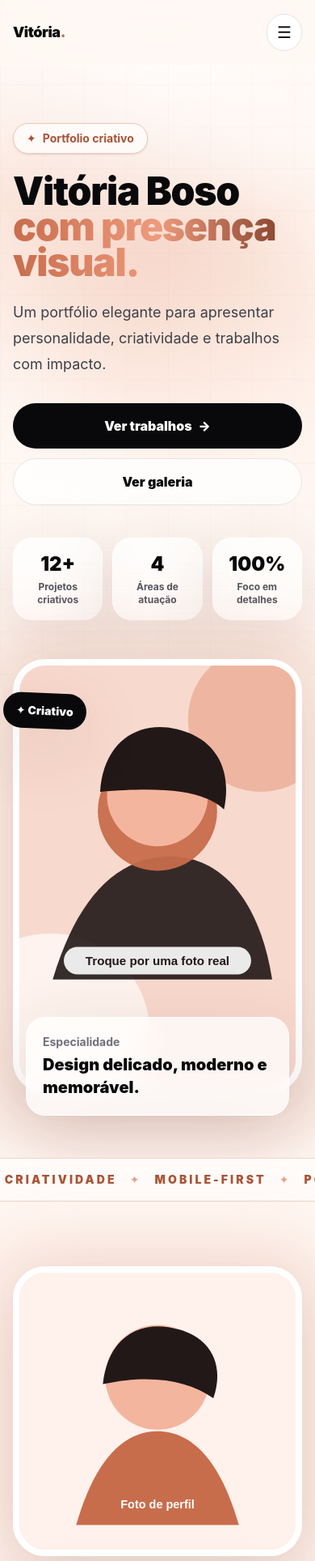
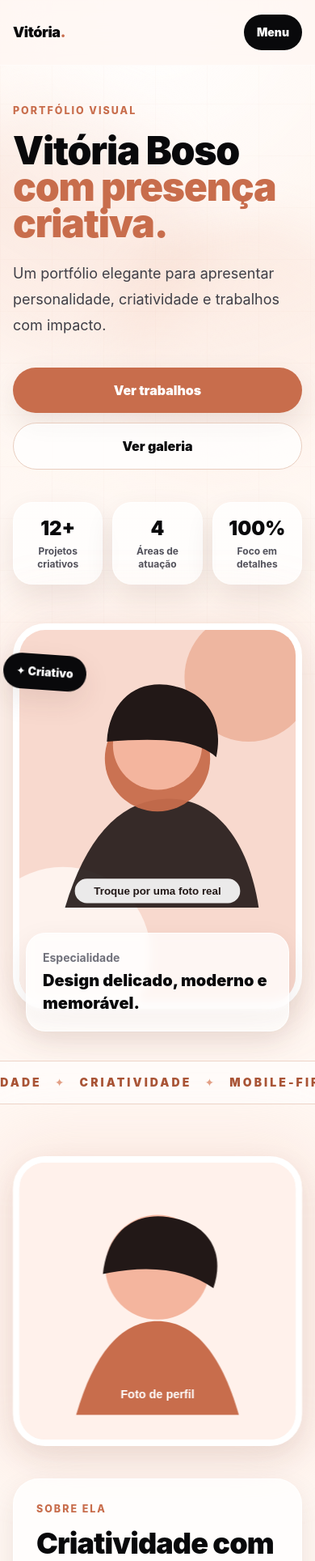
Before and after one commit to marlouun/portfolio-vitoria-boso, a React (Vite) app: page / in a window 390 px wide. Shown: the top 1928 px of the page at 81% size. Built offline with nearby package versions, Linux system fonts and the light colour scheme.

Commit message:
otimização da pagina

```diff
--- a/package.json
+++ b/package.json
@@ -15,7 +15,6 @@
     "typescript": "latest",
     "react": "latest",
     "react-dom": "latest",
-    "framer-motion": "latest",
     "tailwindcss": "latest",
     "@tailwindcss/vite": "latest"
   },
--- a/src/components/About.tsx
+++ b/src/components/About.tsx
@@ -1,37 +1,41 @@
-import { motion } from 'framer-motion';
 import { profile } from '../data/profile';
 import { Reveal } from './Reveal';
 
 export function About() {
+  const cards = [
+    { icon: '♡', title: 'Estilo autoral', text: 'Uma apresentação pensada para valorizar imagens, história e personalidade.' },
+    { icon: '⌖', title: profile.location, text: 'Aberta para projetos, parcerias e novas oportunidades criativas.' },
+  ];
+
   return (
-    <section id="sobre" className="py-20">
+    <section id="sobre" className="py-16 sm:py-20">
       <div className="container-page grid gap-10 lg:grid-cols-[0.8fr_1.2fr] lg:items-center">
         <Reveal direction="right" className="relative">
-          <motion.div className="absolute -inset-4 rounded-[2.5rem] bg-[#f2c6b6]/40 blur-2xl" animate={{ scale: [1, 1.08, 1] }} transition={{ duration: 5, repeat: Infinity }} />
-          <motion.img
-            whileHover={{ rotate: 1.5, scale: 1.02 }}
+          <div className="absolute -inset-4 rounded-[2.5rem] bg-[#f2c6b6]/32 blur-2xl" aria-hidden="true" />
+          <img
             src={profile.profileImage}
             alt="Foto de perfil de Vitória Boso"
-            className="soft-shadow relative aspect-square w-full rounded-[2.5rem] border-8 border-white object-cover"
+            className="soft-shadow relative aspect-square w-full rounded-[2.5rem] border-8 border-white object-cover transition duration-500 hover:rotate-1 hover:scale-[1.01]"
+            loading="lazy"
+            decoding="async"
+            width="900"
+            height="900"
           />
         </Reveal>
 
-        <Reveal direction="left" delay={0.08}>
+        <Reveal direction="left" delay={0.06}>
           <div className="card-glass rounded-[2rem] p-7 soft-shadow sm:p-10">
             <p className="section-kicker">Sobre ela</p>
             <h2 className="mt-3 text-4xl font-black tracking-tight text-zinc-950 sm:text-5xl">Criatividade com identidade e cuidado em cada detalhe.</h2>
             <p className="mt-6 text-lg leading-8 text-zinc-700">{profile.shortBio}</p>
 
             <div className="mt-8 grid gap-4 sm:grid-cols-2">
-              {[
-                { icon: '♡', title: 'Estilo autoral', text: 'Uma apresentação pensada para valorizar imagens, história e personalidade.' },
-                { icon: '⌖', title: profile.location, text: 'Aberta para projetos, parcerias e novas oportunidades criativas.' },
-              ].map((item, index) => (
-                <motion.div key={item.title} whileHover={{ y: -8, rotate: index === 0 ? -1 : 1 }} className="rounded-3xl bg-white p-5 transition">
+              {cards.map((item) => (
+                <div key={item.title} className="rounded-3xl bg-white p-5 transition duration-300 hover:-translate-y-2">
                   <span className="text-2xl text-[#c86d4c]" aria-hidden="true">{item.icon}</span>
                   <h3 className="mt-4 text-xl font-black">{item.title}</h3>
                   <p className="mt-2 text-sm leading-6 text-zinc-600">{item.text}</p>
-                </motion.div>
+                </div>
               ))}
             </div>
           </div>
--- a/src/components/DynamicBackground.tsx
+++ b/src/components/DynamicBackground.tsx
@@ -1,25 +1,11 @@
-import { motion } from 'framer-motion';
-
 export function DynamicBackground() {
   return (
-    <div className="pointer-events-none fixed inset-0 -z-10 overflow-hidden bg-[#fff7f2]">
-      <motion.div
-        className="absolute -left-32 top-24 h-80 w-80 rounded-full bg-[#f2c6b6]/70 blur-3xl"
-        animate={{ x: [0, 80, 20, 0], y: [0, 40, 120, 0], scale: [1, 1.18, 0.95, 1] }}
-        transition={{ duration: 16, repeat: Infinity, ease: 'easeInOut' }}
-      />
-      <motion.div
-        className="absolute -right-32 top-1/3 h-96 w-96 rounded-full bg-[#eaa98e]/45 blur-3xl"
-        animate={{ x: [0, -70, -20, 0], y: [0, -55, 70, 0], scale: [1, 0.9, 1.15, 1] }}
-        transition={{ duration: 18, repeat: Infinity, ease: 'easeInOut' }}
-      />
-      <motion.div
-        className="absolute bottom-0 left-1/3 h-72 w-72 rounded-full bg-[#ffd9c8]/60 blur-3xl"
-        animate={{ x: [0, 50, -60, 0], y: [0, -80, -20, 0], scale: [1, 1.12, 1, 1] }}
-        transition={{ duration: 20, repeat: Infinity, ease: 'easeInOut' }}
-      />
-      <div className="absolute inset-0 bg-[radial-gradient(circle_at_top,rgba(255,255,255,0.95),rgba(255,247,242,0.35)_35%,rgba(255,247,242,0.95)_72%)]" />
-      <div className="absolute inset-0 opacity-[0.32] [background-image:linear-gradient(rgba(200,109,76,0.10)_1px,transparent_1px),linear-gradient(90deg,rgba(200,109,76,0.10)_1px,transparent_1px)] [background-size:52px_52px]" />
+    <div className="pointer-events-none fixed inset-0 -z-10 overflow-hidden bg-[#fff7f2]" aria-hidden="true">
+      <div className="ambient ambient-one" />
+      <div className="ambient ambient-two" />
+      <div className="ambient ambient-three" />
+      <div className="absolute inset-0 bg-[radial-gradient(circle_at_top,rgba(255,255,255,0.95),rgba(255,247,242,0.42)_36%,rgba(255,247,242,0.96)_72%)]" />
+      <div className="absolute inset-0 opacity-[0.22] [background-image:linear-gradient(rgba(200,109,76,0.10)_1px,transparent_1px),linear-gradient(90deg,rgba(200,109,76,0.10)_1px,transparent_1px)] [background-size:64px_64px]" />
     </div>
   );
 }
--- a/src/components/Header.tsx
+++ b/src/components/Header.tsx
@@ -1,5 +1,4 @@
 import { useState } from 'react';
-import { motion } from 'framer-motion';
 
 const links = [
   { href: '#sobre', label: 'Sobre' },
@@ -12,55 +11,51 @@ export function Header() {
   const [open, setOpen] = useState(false);
 
   return (
-    <motion.header
-      initial={{ y: -80, opacity: 0 }}
-      animate={{ y: 0, opacity: 1 }}
-      transition={{ duration: 0.75, ease: [0.16, 1, 0.3, 1] }}
-      className="fixed inset-x-0 top-0 z-50 border-b border-white/50 bg-[#fff7f2]/72 backdrop-blur-2xl"
-    >
+    <header className="header-enter fixed inset-x-0 top-0 z-50 border-b border-white/50 bg-[#fff7f2]/78 backdrop-blur-xl">
       <nav className="container-page flex h-20 items-center justify-between">
         <a href="#inicio" className="focus-ring rounded-full text-lg font-black tracking-tight">
           Vitória<span className="text-[#c86d4c]">.</span>
         </a>
 
-        <div className="hidden items-center gap-2 rounded-full border border-white/70 bg-white/55 p-1 md:flex">
+        <div className="hidden items-center gap-2 rounded-full border border-white/70 bg-white/60 p-1 md:flex">
           {links.map((link) => (
-            <a key={link.href} href={link.href} className="focus-ring rounded-full px-4 py-2 text-sm font-semibold text-zinc-700 transition hover:bg-white hover:text-[#c86d4c]">
+            <a key={link.href} href={link.href} className="focus-ring rounded-full px-5 py-3 text-sm font-bold text-zinc-700 transition hover:bg-[#c86d4c] hover:text-white">
               {link.label}
             </a>
           ))}
         </div>
 
-        <a href="#contato" className="focus-ring hidden rounded-full bg-zinc-950 px-5 py-3 text-sm font-bold text-white transition hover:-translate-y-0.5 hover:bg-[#c86d4c] md:inline-flex">
-          Fale comigo
+        <a href="#contato" className="magnetic-btn focus-ring hidden rounded-full bg-zinc-950 px-5 py-3 text-sm font-black text-white transition hover:-translate-y-0.5 md:inline-flex">
+          Falar agora
         </a>
 
         <button
           type="button"
+          className="focus-ring rounded-full bg-zinc-950 px-4 py-3 text-sm font-black text-white md:hidden"
           onClick={() => setOpen((value) => !value)}
-          className="focus-ring inline-flex rounded-full border border-zinc-200 bg-white p-3 text-zinc-950 md:hidden"
-          aria-label="Abrir menu"
+          aria-expanded={open}
+          aria-controls="mobile-menu"
         >
-          <span className="text-xl leading-none">☰</span>
+          Menu
         </button>
       </nav>
 
       {open && (
-        <motion.div initial={{ opacity: 0, y: -12 }} animate={{ opacity: 1, y: 0 }} className="container-page pb-5 md:hidden">
-          <div className="card-glass flex flex-col gap-2 rounded-3xl p-3">
+        <div id="mobile-menu" className="container-page pb-5 md:hidden">
+          <div className="rounded-3xl border border-white/70 bg-white/92 p-3 shadow-2xl">
             {links.map((link) => (
               <a
                 key={link.href}
                 href={link.href}
                 onClick={() => setOpen(false)}
-                className="rounded-2xl px-4 py-3 font-bold text-zinc-800 transition hover:bg-white"
+                className="block rounded-2xl px-4 py-3 font-bold text-zinc-800 hover:bg-[#fff1eb]"
               >
                 {link.label}
               </a>
             ))}
           </div>
-        </motion.div>
+        </div>
       )}
-    </motion.header>
+    </header>
   );
 }
--- a/src/components/Hero.tsx
+++ b/src/components/Hero.tsx
@@ -1,77 +1,57 @@
-import { motion, useScroll, useTransform } from 'framer-motion';
 import { profile } from '../data/profile';
 
-const fadeUp = {
-  hidden: { opacity: 0, y: 34, filter: 'blur(12px)' },
-  visible: { opacity: 1, y: 0, filter: 'blur(0px)' },
-};
+export function Hero() {
+  return (
+    <section id="inicio" className="relative overflow-hidden pb-16 pt-32 sm:pt-36 lg:min-h-screen lg:pb-24">
+      <div className="container-page grid gap-12 lg:grid-cols-[1.05fr_0.95fr] lg:items-center">
+        <div className="hero-copy">
+          <p className="section-kicker">Portfólio visual</p>
+          <h1 className="mt-4 max-w-4xl text-5xl font-black leading-[0.94] tracking-tight text-zinc-950 sm:text-6xl lg:text-7xl">
+            {profile.name}
+            <span className="block text-[#c86d4c]">com presença criativa.</span>
+          </h1>
+          <p className="mt-6 max-w-2xl text-lg leading-8 text-zinc-700 sm:text-xl">{profile.headline}</p>
 
-export function Hero() {
-  const { scrollY } = useScroll();
-  const imageY = useTransform(scrollY, [0, 700], [0, 90]);
-  const titleY = useTransform(scrollY, [0, 700], [0, -45]);
-
-  return (
-    <section id="inicio" className="relative min-h-screen overflow-hidden pt-28">
-      <motion.div
-        style={{ y: titleY }}
-        className="container-page relative grid items-center gap-12 pb-20 pt-10 lg:grid-cols-[1.05fr_0.95fr] lg:pt-20"
-      >
-        <motion.div initial="hidden" animate="visible" transition={{ staggerChildren: 0.12 }}>
-          <motion.div variants={fadeUp} transition={{ duration: 0.72 }} className="mb-6 inline-flex items-center gap-2 rounded-full border border-[#efc6b7] bg-white/70 px-4 py-2 text-sm font-bold text-[#a95436] shadow-sm backdrop-blur-xl">
-            <motion.span animate={{ rotate: [0, 18, -18, 0], scale: [1, 1.2, 1] }} transition={{ duration: 2.4, repeat: Infinity }} aria-hidden="true">✦</motion.span>
-            Portfolio criativo
-          </motion.div>
-
-          <motion.h1 variants={fadeUp} transition={{ duration: 0.78 }} className="max-w-3xl text-5xl font-black leading-[0.92] tracking-tight text-zinc-950 sm:text-6xl lg:text-7xl">
-            {profile.name}
-            <span className="block bg-gradient-to-r from-[#c86d4c] via-[#ee9a7d] to-[#7a3824] bg-clip-text text-transparent">com presença visual.</span>
-          </motion.h1>
-
-          <motion.p variants={fadeUp} transition={{ duration: 0.78 }} className="mt-6 max-w-2xl text-lg leading-8 text-zinc-700 sm:text-xl">{profile.headline}</motion.p>
-
-          <motion.div variants={fadeUp} transition={{ duration: 0.78 }} className="mt-8 flex flex-col gap-3 sm:flex-row">
-            <a href="#projetos" className="magnetic-btn focus-ring inline-flex items-center justify-center gap-2 rounded-full bg-zinc-950 px-7 py-4 font-black text-white transition hover:-translate-y-1 hover:bg-[#c86d4c]">
-              Ver trabalhos <span aria-hidden="true">→</span>
+          <div className="mt-9 flex flex-col gap-3 sm:flex-row">
+            <a href="#projetos" className="magnetic-btn focus-ring rounded-full bg-[#c86d4c] px-7 py-4 text-center font-black text-white soft-shadow transition hover:-translate-y-1">
+              Ver trabalhos
             </a>
-            <a href="#galeria" className="focus-ring inline-flex items-center justify-center rounded-full border border-zinc-200 bg-white/80 px-7 py-4 font-black text-zinc-950 backdrop-blur transition hover:-translate-y-1 hover:border-[#c86d4c]">
+            <a href="#galeria" className="focus-ring rounded-full border border-[#e8cdbf] bg-white/75 px-7 py-4 text-center font-black text-zinc-950 backdrop-blur transition hover:-translate-y-1 hover:border-[#c86d4c]">
               Ver galeria
             </a>
-          </motion.div>
+          </div>
 
-          <motion.div variants={fadeUp} transition={{ duration: 0.78 }} className="mt-10 grid grid-cols-3 gap-3 sm:max-w-xl">
+          <div className="mt-10 grid grid-cols-3 gap-3 sm:max-w-xl">
             {profile.stats.map((stat, index) => (
-              <motion.div
-                key={stat.label}
-                whileHover={{ y: -8, rotate: index === 1 ? 1.5 : -1.5 }}
-                className="card-glass rounded-3xl p-4 text-center soft-shadow"
-              >
+              <div key={stat.label} className="card-glass floating-card rounded-3xl p-4 text-center soft-shadow" style={{ animationDelay: `${index * 0.12}s` }}>
                 <strong className="block text-2xl font-black text-zinc-950">{stat.value}</strong>
                 <span className="mt-1 block text-xs font-bold leading-4 text-zinc-600">{stat.label}</span>
-              </motion.div>
+              </div>
             ))}
-          </motion.div>
-        </motion.div>
+          </div>
+        </div>
 
-        <motion.div style={{ y: imageY }} initial={{ opacity: 0, scale: 0.9, rotate: 2 }} animate={{ opacity: 1, scale: 1, rotate: 0 }} transition={{ duration: 0.9, delay: 0.18, ease: [0.16, 1, 0.3, 1] }} className="relative">
-          <motion.div className="absolute -inset-4 rounded-[3rem] bg-[#eaa98e]/30 blur-2xl" animate={{ scale: [1, 1.08, 1], opacity: [0.55, 0.9, 0.55] }} transition={{ duration: 4.5, repeat: Infinity }} />
-          <motion.div whileHover={{ rotate: -1.5, scale: 1.015 }} className="soft-shadow relative overflow-hidden rounded-[2.5rem] border-8 border-white bg-white">
-            <img src={profile.heroImage} alt="Imagem principal de Vitória Boso" className="h-[520px] w-full object-cover" />
-          </motion.div>
-          <motion.div
-            initial={{ opacity: 0, y: 30 }}
-            animate={{ opacity: 1, y: 0 }}
-            transition={{ duration: 0.7, delay: 0.8 }}
-            className="card-glass absolute -bottom-7 left-4 right-4 rounded-3xl p-5 soft-shadow sm:left-auto sm:right-8 sm:w-72"
-          >
+        <div className="hero-visual relative">
+          <div className="hero-glow absolute -inset-4 rounded-[3rem] bg-[#eaa98e]/24 blur-2xl" />
+          <div className="soft-shadow relative overflow-hidden rounded-[2.5rem] border-8 border-white bg-white transition duration-500 hover:-rotate-1 hover:scale-[1.01]">
+            <img
+              src={profile.heroImage}
+              alt="Imagem principal de Vitória Boso"
+              className="h-[460px] w-full object-cover sm:h-[540px]"
+              width="900"
+              height="1100"
+              fetchPriority="high"
+            />
+          </div>
+          <div className="card-glass absolute -bottom-7 left-4 right-4 rounded-3xl p-5 soft-shadow sm:left-auto sm:right-8 sm:w-72">
             <p className="text-sm font-bold text-zinc-500">Especialidade</p>
             <p className="mt-1 text-xl font-black text-zinc-950">Design delicado, moderno e memorável.</p>
-          </motion.div>
-          <motion.div animate={{ y: [0, -14, 0], rotate: [0, 6, 0] }} transition={{ duration: 4, repeat: Infinity }} className="absolute -left-3 top-12 rounded-3xl bg-zinc-950 px-4 py-3 text-sm font-black text-white soft-shadow">
+          </div>
+          <div className="float-badge absolute -left-3 top-12 rounded-3xl bg-zinc-950 px-4 py-3 text-sm font-black text-white soft-shadow">
             ✦ Criativo
-          </motion.div>
-        </motion.div>
-      </motion.div>
+          </div>
+        </div>
+      </div>
     </section>
   );
 }
--- a/src/components/Marquee.tsx
+++ b/src/components/Marquee.tsx
@@ -1,24 +1,18 @@
-import { motion } from 'framer-motion';
-
 const words = ['Portfólio', 'Design', 'Fotografia', 'Identidade', 'Criatividade', 'Mobile-first'];
 
 export function Marquee() {
   const content = [...words, ...words, ...words, ...words];
 
   return (
-    <div className="relative overflow-hidden border-y border-[#edd4c8] bg-white/55 py-4 backdrop-blur-xl">
-      <motion.div
-        className="flex w-max gap-4 whitespace-nowrap"
-        animate={{ x: ['0%', '-50%'] }}
-        transition={{ duration: 22, repeat: Infinity, ease: 'linear' }}
-      >
+    <div className="relative overflow-hidden border-y border-[#edd4c8] bg-white/55 py-4 backdrop-blur-sm" aria-label="Destaques do portfolio">
+      <div className="marquee-track flex w-max gap-4 whitespace-nowrap">
         {content.map((word, index) => (
           <span key={`${word}-${index}`} className="inline-flex items-center gap-4 text-sm font-black uppercase tracking-[0.22em] text-[#a95436]">
             {word}
             <span className="text-[#e3a187]">✦</span>
           </span>
         ))}
-      </motion.div>
+      </div>
     </div>
   );
 }
--- a/src/components/Reveal.tsx
+++ b/src/components/Reveal.tsx
@@ -1,5 +1,4 @@
-import { motion } from 'framer-motion';
-import type { ReactNode } from 'react';
+import { useEffect, useRef, type ReactNode } from 'react';
 
 type RevealProps = {
   children: ReactNode;
@@ -8,24 +7,47 @@ type RevealProps = {
   direction?: 'up' | 'down' | 'left' | 'right' | 'none';
 };
 
-const offset = {
-  up: { y: 44, x: 0 },
-  down: { y: -44, x: 0 },
-  left: { x: 44, y: 0 },
-  right: { x: -44, y: 0 },
-  none: { x: 0, y: 0 },
+const directionClass = {
+  up: 'reveal-up',
+  down: 'reveal-down',
+  left: 'reveal-left',
+  right: 'reveal-right',
+  none: 'reveal-none',
 };
 
-export function Reveal({ children, className, delay = 0, direction = 'up' }: RevealProps) {
+export function Reveal({ children, className = '', delay = 0, direction = 'up' }: RevealProps) {
+  const ref = useRef<HTMLDivElement | null>(null);
+
+  useEffect(() => {
+    const element = ref.current;
+    if (!element) return;
+
+    if (!('IntersectionObserver' in window)) {
+      element.classList.add('is-visible');
+      return;
+    }
+
+    const observer = new IntersectionObserver(
+      ([entry]) => {
+        if (entry.isIntersecting) {
+          element.classList.add('is-visible');
+          observer.unobserve(element);
+        }
+      },
+      { threshold: 0.16, rootMargin: '0px 0px -8% 0px' }
+    );
+
+    observer.observe(element);
+    return () => observer.disconnect();
+  }, []);
+
   return (
-    <motion.div
-      className={className}
-      initial={{ opacity: 0, filter: 'blur(14px)', ...offset[direction] }}
-      whileInView={{ opacity: 1, filter: 'blur(0px)', x: 0, y: 0 }}
-      viewport={{ once: true, amount: 0.18 }}
-      transition={{ duration: 0.75, delay, ease: [0.16, 1, 0.3, 1] }}
+    <div
+      ref={ref}
+      className={`reveal ${directionClass[direction]} ${className}`}
+      style={{ transitionDelay: `${delay}s` }}
     >
       {children}
-    </motion.div>
+    </div>
   );
 }
--- a/src/index.css
+++ b/src/index.css
@@ -34,13 +34,13 @@ img {
 }
 
 .soft-shadow {
-  box-shadow: 0 24px 90px rgba(83, 43, 32, 0.14);
+  box-shadow: 0 18px 54px rgba(83, 43, 32, 0.12);
 }
 
 .card-glass {
-  background: rgba(255, 255, 255, 0.72);
-  border: 1px solid rgba(255, 255, 255, 0.8);
-  backdrop-filter: blur(18px);
+  background: rgba(255, 255, 255, 0.76);
+  border: 1px solid rgba(255, 255, 255, 0.82);
+  backdrop-filter: blur(10px);
 }
 
 .section-kicker {
@@ -67,13 +67,209 @@ img {
   position: absolute;
   inset: -80% -20%;
   z-index: -1;
-  background: linear-gradient(115deg, transparent 35%, rgba(255,255,255,0.35), transparent 65%);
+  background: linear-gradient(115deg, transparent 35%, rgba(255, 255, 255, 0.32), transparent 65%);
   transform: translateX(-60%) rotate(8deg);
   transition: transform 0.7s ease;
 }
 
 .magnetic-btn:hover::before {
   transform: translateX(60%) rotate(8deg);
+}
+
+.header-enter {
+  animation: header-enter 0.7s ease both;
+}
+
+.hero-copy {
+  animation: hero-copy 0.8s ease both;
+}
+
+.hero-visual {
+  animation: hero-visual 0.9s ease 0.12s both;
+}
+
+.hero-glow {
+  animation: pulse-soft 6s ease-in-out infinite;
+}
+
+.float-badge {
+  animation: float-badge 4.4s ease-in-out infinite;
+}
+
+.floating-card {
+  animation: card-rise 0.65s ease both;
+}
+
+.reveal {
+  opacity: 0;
+  transform: translate3d(0, 34px, 0);
+  transition: opacity 0.65s ease, transform 0.65s ease;
+  will-change: opacity, transform;
+}
+
+.reveal-left {
+  transform: translate3d(34px, 0, 0);
+}
+
+.reveal-right {
+  transform: translate3d(-34px, 0, 0);
+}
+
+.reveal-down {
+  transform: translate3d(0, -34px, 0);
+}
+
+.reveal-none {
+  transform: none;
+}
+
+.reveal.is-visible {
+  opacity: 1;
+  transform: translate3d(0, 0, 0);
+}
+
+.ambient {
+  position: absolute;
+  border-radius: 9999px;
+  filter: blur(42px);
+  transform: translate3d(0, 0, 0);
+  will-change: transform;
+}
+
+.ambient-one {
+  left: -8rem;
+  top: 6rem;
+  width: 20rem;
+  height: 20rem;
+  background: rgba(242, 198, 182, 0.6);
+  animation: ambient-one 18s ease-in-out infinite;
+}
+
+.ambient-two {
+  right: -8rem;
+  top: 34%;
+  width: 22rem;
+  height: 22rem;
+  background: rgba(234, 169, 142, 0.36);
+  animation: ambient-two 22s ease-in-out infinite;
+}
+
+.ambient-three {
+  bottom: 0;
+  left: 34%;
+  width: 17rem;
+  height: 17rem;
+  background: rgba(255, 217, 200, 0.52);
+}
+
+.marquee-track {
+  animation: marquee 26s linear infinite;
+}
+
+@keyframes header-enter {
+  from {
+    opacity: 0;
+    transform: translateY(-80px);
+  }
+  to {
+    opacity: 1;
+    transform: translateY(0);
+  }
+}
+
+@keyframes hero-copy {
+  from {
+    opacity: 0;
+    transform: translateY(34px);
+  }
+  to {
+    opacity: 1;
+    transform: translateY(0);
+  }
+}
+
+@keyframes hero-visual {
+  from {
+    opacity: 0;
+    transform: translateY(28px) scale(0.96);
+  }
+  to {
+    opacity: 1;
+    transform: translateY(0) scale(1);
+  }
+}
+
+@keyframes pulse-soft {
+  0%, 100% {
+    opacity: 0.58;
+    transform: scale(1);
+  }
+  50% {
+    opacity: 0.88;
+    transform: scale(1.04);
+  }
+}
+
+@keyframes float-badge {
+  0%, 100% {
+    transform: translateY(0) rotate(0deg);
+  }
+  50% {
+    transform: translateY(-10px) rotate(4deg);
+  }
+}
+
+@keyframes card-rise {
+  from {
+    opacity: 0;
+    transform: translateY(18px);
+  }
+  to {
+    opacity: 1;
+    transform: translateY(0);
+  }
+}
+
+@keyframes ambient-one {
+  0%, 100% {
+    transform: translate3d(0, 0, 0) scale(1);
+  }
+  50% {
+    transform: translate3d(50px, 46px, 0) scale(1.08);
+  }
+}
+
+@keyframes ambient-two {
+  0%, 100% {
+    transform: translate3d(0, 0, 0) scale(1);
+  }
+  50% {
+    transform: translate3d(-54px, -35px, 0) scale(0.94);
+  }
+}
+
+@keyframes marquee {
+  from {
+    transform: translateX(0);
+  }
+  to {
+    transform: translateX(-50%);
+  }
+}
+
+@media (max-width: 640px) {
+  .ambient {
+    filter: blur(28px);
+    opacity: 0.72;
+  }
+
+  .card-glass {
+    backdrop-filter: blur(6px);
+  }
+
+  .soft-shadow {
+    box-shadow: 0 14px 34px rgba(83, 43, 32, 0.10);
+  }
 }
 
 @media (prefers-reduced-motion: reduce) {
@@ -83,4 +279,9 @@ img {
     scroll-behavior: auto !important;
     transition-duration: 0.001ms !important;
   }
+
+  .reveal {
+    opacity: 1;
+    transform: none;
+  }
 }
```
Also changed, not shown: src/components/Contact.tsx (+7 -12 lines), src/components/Gallery.tsx (+14 -7 lines), src/components/Projects.tsx (+13 -6 lines), COMO-RODAR.txt, 2 other files (tests, documents, lock files or other folders).
